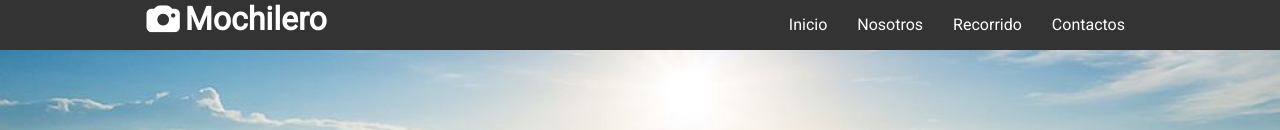
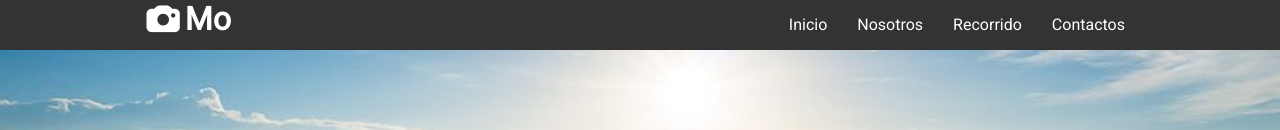
Before and after one commit to gustavo32-lab/Turismo-en-Bolivia, a plain HTML site: page index.html in a window 1280 px wide. Shown: the top 130 px of the page. Drawn offline with nearby package versions, Linux system fonts and the light colour scheme.

Commit message:
Update index.html

```diff
--- a/index.html
+++ b/index.html
@@ -14,7 +14,7 @@
     <header>
 
         <div class="contenedor">
-            <h1 class="icon-camera">Mochilero</h1>
+            <h1 class="icon-camera">Mo</h1>
             <input type="checkbox" id="menu-bar">
             <label class="icon-menu" for="menu-bar"></label>
 
```
